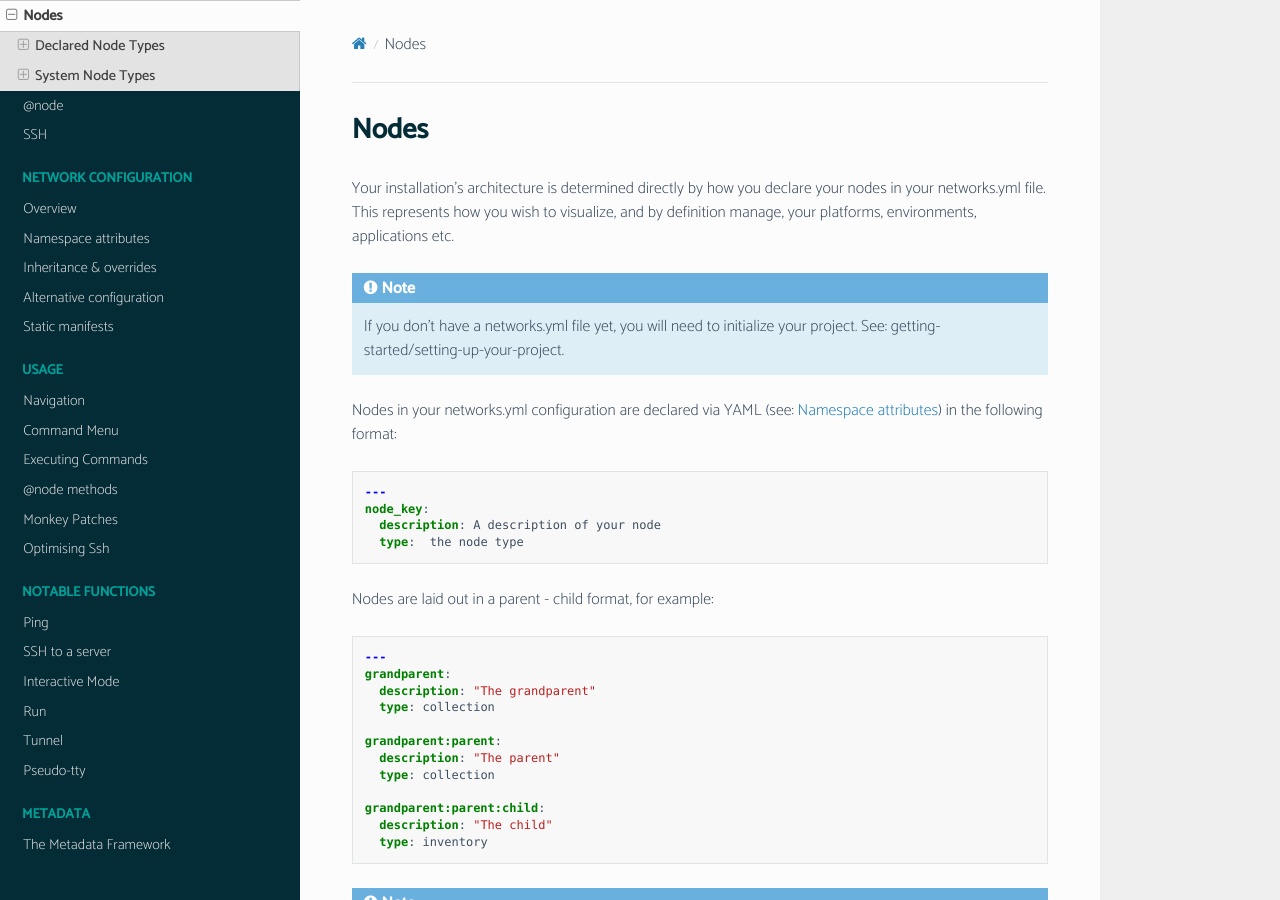
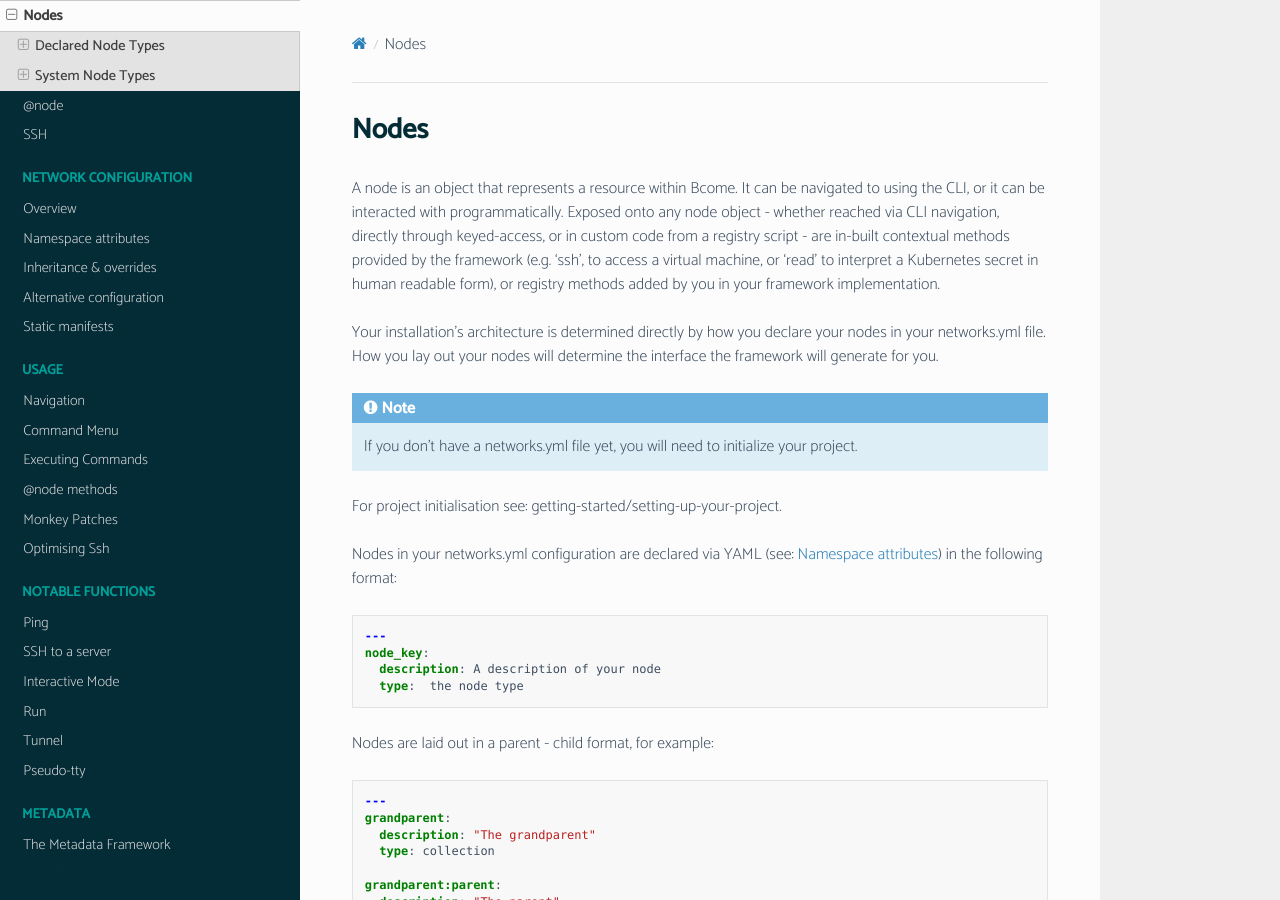
Before and after one commit to webzakimbo/bcome-read-the-docs, a Sphinx documentation site: the page built from docs/source/core-concepts/nodes.rst, in a window 1280 px wide and 900 px high. Built offline with Sphinx 7.4.7 and the Read the Docs theme 2.0.0, drawn with Linux system fonts in a browser that asks for light colours; pages that are not in the unit, such as notebooks, are missing from menus.

Commit message:
Improved nodes doc

```diff
--- a/docs/source/core-concepts/nodes.rst
+++ b/docs/source/core-concepts/nodes.rst
@@ -7,11 +7,15 @@
 Nodes
 *****
 
-Your installation's architecture is determined directly by how you declare your nodes in your networks.yml file. This represents how you wish to visualize, and by definition manage, your platforms, environments, applications etc.
+A node is an object that represents a resource within Bcome. It can be navigated to using the CLI, or it can be interacted with programmatically.  Exposed onto any node object - whether reached via CLI navigation, directly through keyed-access, or in custom code from a registry script - are in-built contextual methods provided by the framework (e.g. 'ssh', to access a virtual machine, or 'read' to interpret a Kubernetes secret in human readable form), or registry methods added by you in your framework implementation.
+
+Your installation's architecture is determined directly by how you declare your nodes in your networks.yml file. How you lay out your nodes will determine the interface the framework will generate for you.
 
 .. note::
 
-   If you don't have a networks.yml file yet, you will need to initialize your project. See: :doc:`getting-started/setting-up-your-project`.
+   If you don't have a networks.yml file yet, you will need to initialize your project.
+
+For project initialisation see: :doc:`getting-started/setting-up-your-project`.
 
 Nodes in your networks.yml configuration are declared via YAML (see: :doc:`../network/network-configuration-attributes`) in the following format:
 
```
